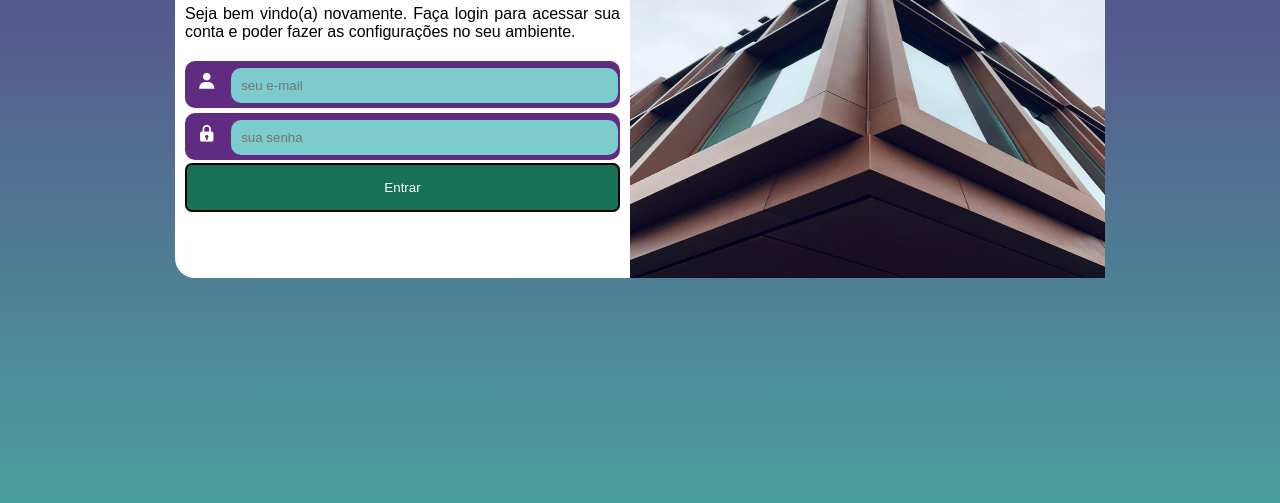
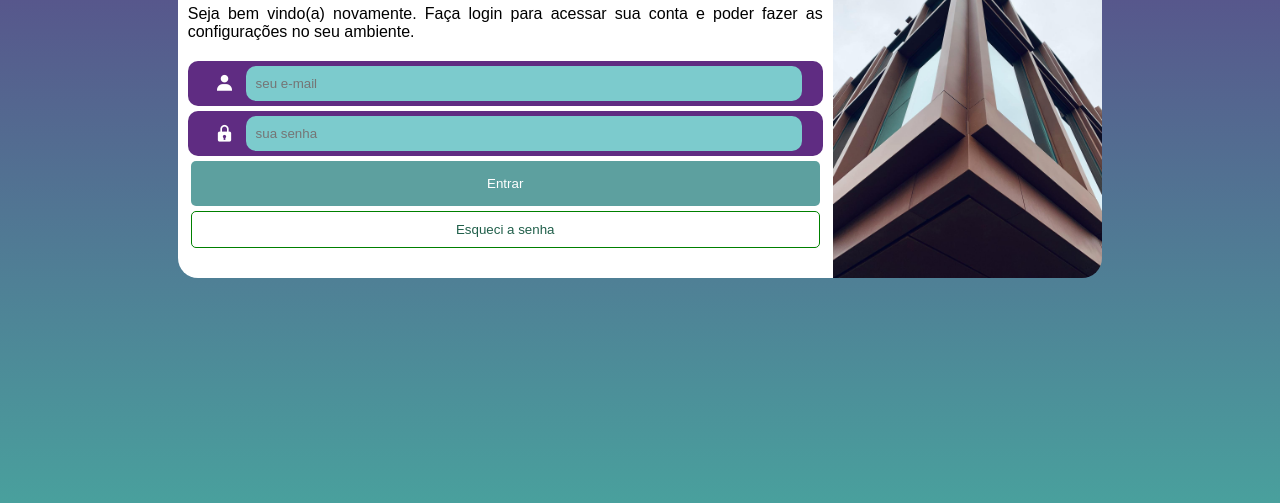
Before and after one commit to danyelgomes/projeto-login, a plain HTML site: page index.html in a window 1280 px wide. Shown: the part 297-800 px from the top of the page. Drawn offline with nearby package versions, Linux system fonts and the light colour scheme.

Commit message:
media queries

```diff
--- a/estilos/style.css
+++ b/estilos/style.css
@@ -13,50 +13,136 @@
     font-family: Arial, Helvetica, sans-serif;
 }
 
+@media screen and (max-width: 767px) {
+    body {
+    background-color: #5f2c82;
+    }
+}
+
 html {
     background-image: linear-gradient(to bottom, #5f2c82, #49a09d);
     height: 100vh;
 }
 
-div#imagem {
-    max-width: 475px;
+@media screen and (max-width: 767px) {
+    img, div#imagem {
+        width: 250px;
+        height: 200px;
+        border-radius: 20px 20px 0px 0px;
+    }
+
+}
+@media screen and (min-width: 768px) {
+    img, div#imagem {
+        max-width: 375px;
         height: 350px;
+        border-radius: 0px 20px 20px 0px;
     }
+
+}
+
 img {
-    width: 475px;
     height: 350px;
+
 }
 section {
     width: 100vw;
     height: 100vh;
 }
 
+/* 767px mobile */
+
+@media screen and (max-width: 767px) {
+    div.container {
+        flex-direction: column;
+        display: flex;
+        flex-wrap: wrap;
+        align-content: center;
+        justify-content: center;
+    }
+}
+@media screen and (min-width: 768px) {
     div.container {
         display: flex;
+        flex-wrap: nowrap;
         justify-content: center;
         align-items: center;
         flex-direction: row-reverse;
-    width: 100vw;
+        width: 90vw;
+        margin: auto;
+    }
+}
+
+div.container {
     height: 100vh;
 }
+
+@media screen and (max-width: 767px) {
+    div#login {
+        width: 250px;
+        height: 320px;
+        border-radius: 0px 0px 20px 20px;
+    }
+
+    h1 {
+        font-size: 1.5em;
+        padding-bottom: 10px;
+        padding-top: 0px;
+    }
+
+    p {
+        font-size: 0.8em;
+    }
+
+}
+@media screen and (min-width: 768px) {
+    div#login {
+        max-width: 355px;
+        height: 350px;
+        border-radius: 20px 0px 0px 20px;
+    }
+
+    h1 {
+        font-size: 2em;
+        padding-bottom: 20px;
+        padding-top: 10px;
+    }
+
+    p {
+        font-size: 1em;
+        padding-bottom: 20px;
+    }
+}
+@media screen and (min-width: 1000px) {
+    div#login {
+        max-width: 655px;
+        height: 350px;
+        border-radius: 20px 0px 0px 20px;
+    }
+
+    h1 {
+        font-size: 2em;
+        padding-bottom: 20px;
+        padding-top: 10px;
+    }
+
+    p {
+        font-size: 1em;
+        padding-bottom: 20px;
+    }
+}
+
+
 
 div#login {
     background-color: white;
     text-align: center;
-    max-width: 455px;
-    height: 350px;
     padding: 10px;
-    border-radius: 20px 0px 0px 20px;
+
 }
 
-h1 {
-    padding-bottom: 20px;
-    font-size: 2em;
-    padding-top: 10px;
-}
 p {
     text-align: justify;
-    padding-bottom: 20px;
 }
 
 div#login label {
@@ -66,14 +152,37 @@ div#login label {
     border-radius: 10px;
 }
 
+@media screen and (max-width: 767px) {
+    label {
+        padding: 5px;
+    }
+
     input {
     padding: 10px;
     width: 89%;
     background-color: #7ed4d1f2;
     border-radius: 10px;
-    margin-bottom: 5px;
+    margin-bottom: 0px;
     margin-top: 0px;
+    margin-left: 24px;
     border: 1px transparent;
+    }
+}
+@media screen and (min-width: 768px) {
+    label {
+        padding: 5px;
+    }
+
+    input {
+    padding: 10px;
+    width: 89%;
+    background-color: #7ed4d1f2;
+    border-radius: 10px;
+    margin-bottom: 0px;
+    margin-top: 0px;
+    margin-left: 37px;
+    border: 1px transparent;
+    }
 }
 
 input#enviar {
@@ -83,16 +192,43 @@ input#enviar {
     margin-top: 5px;
     margin-left: auto;
     margin-right: auto;
-    background-color: #177156;
+    background-color: #1c7a78b5;
     color: white;
     border-radius: 5px;
-    box-shadow: 0px 0px 0px 2px black;
+    border: none;
     cursor: pointer;
 }
 
+input#esqueci {
+    display: block;
+    width: 99%;
+    margin-top: 5px;
+    margin-left: auto;
+    margin-right: auto;
+    background-color: #ffffffb5;
+    color: rgb(32, 95, 74);
+    border-radius: 5px;
+    border: 1px solid green;
+    cursor: pointer;
+}
+
+@media screen and (max-width: 767px) {
     i {
-    padding: 10px;
+    padding: 0px;
+    margin: 4px 0px 0px -2px;
+    position: absolute;
+    font-size: 25px;
+    padding-bottom: 0px;
+    color: #fff;
+    }
+}
+@media screen and (min-width: 768px) {
+    i {
+    padding: 0px;
+    margin: 7px 0px 0px 6px;
+    position: absolute;
     font-size: 20px;
     padding-bottom: 0px;
-    color: #fff
+    color: #fff;
     }
+}
--- a/index.html
+++ b/index.html
@@ -27,6 +27,8 @@
                             <input type="password" name="pass" id="ipass" minlength="8" required placeholder="sua senha"></label>
 
                         <input id="enviar" type="submit" value="Entrar">
+
+                        <input id="esqueci" type="submit" value="Esqueci a senha">
                     </form>
                 </div>
             </div>
```
Lines whose indentation alone changed are shown as unchanged.
